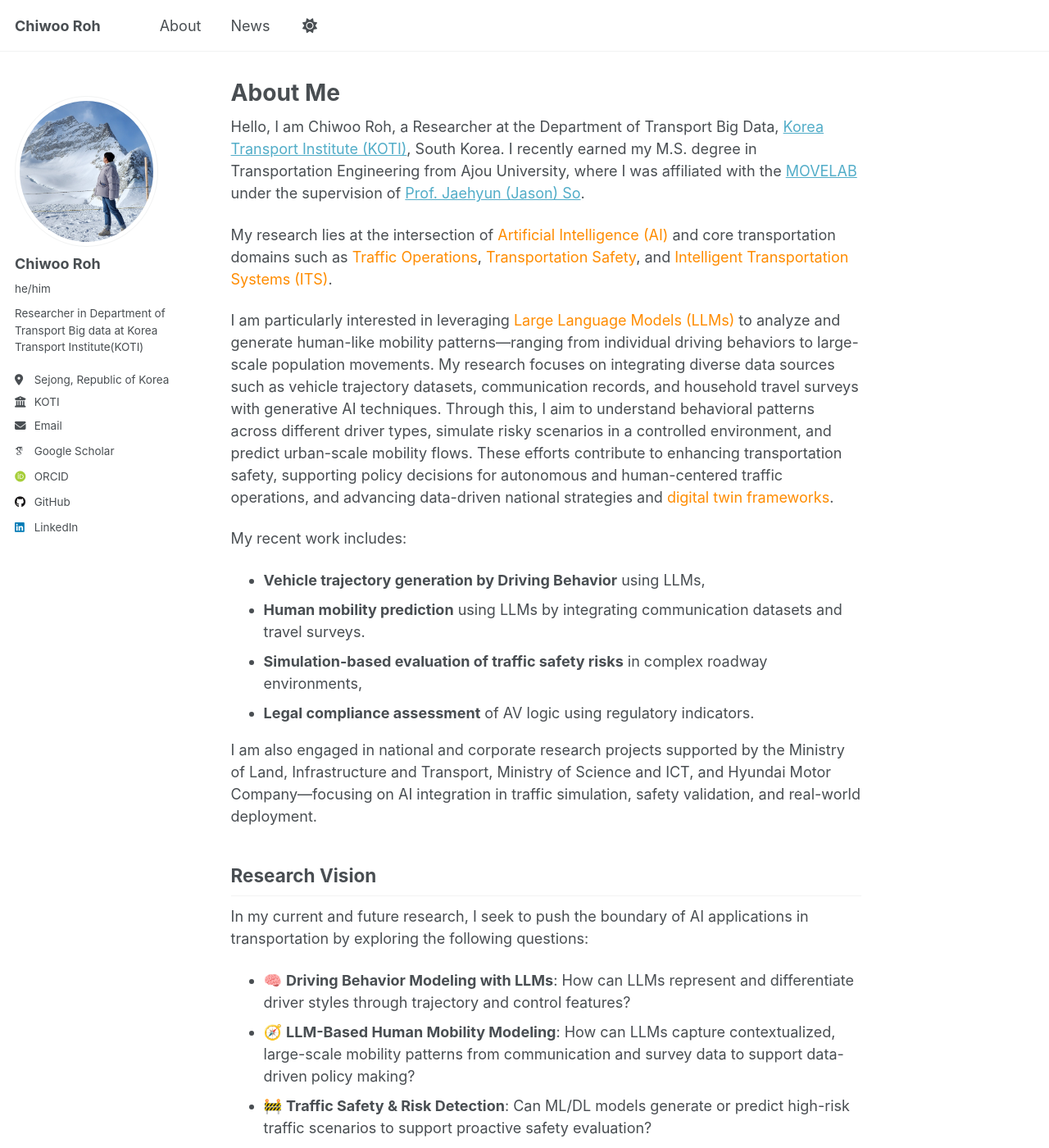
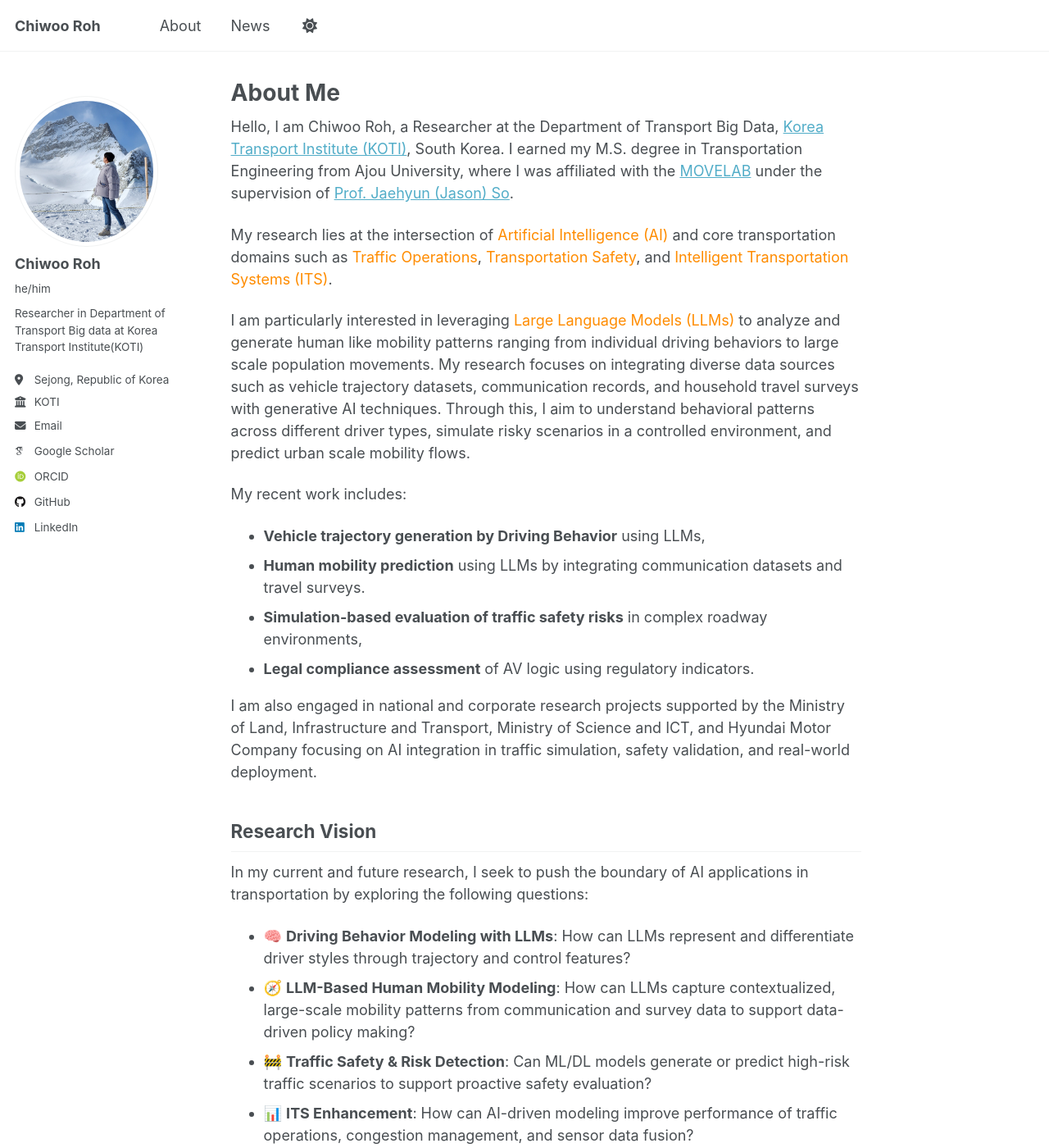
Before and after one commit to Chiwooroh/Chiwooroh.github.io, a Jekyll site: the page built from _pages/about.md, in a window 1280 px wide and 1400 px high. Shown: the whole window at 82% size. Built offline with Jekyll 4.4.1, drawn with Linux system fonts in a browser that asks for light colours; some web fonts are replaced; some of the changed text lies outside the part shown.

Commit message:
KOTI_V1.1

```diff
--- a/_includes/news-feed.html
+++ b/_includes/news-feed.html
@@ -2,7 +2,7 @@
     <div class="news-item">
       <span class="news-date">February 2025</span>
       <div class="news-content">
-        My Research, "<strong>Personality on the Road Driving Behavior Analysis and Trajectory Generation with LLM</strong>," has been presented at the 92nd Conference of Korean Society of Transportation and won the "<strong>Excellent Paper Award</strong>"
+        My Research "<strong>A Hybrid Traffic Crash Risk Analysis Modeling of Crash Data-Driven Analysis and Microscopic Simulations</strong>" has been <strong>accepted</strong> at "<strong>The IEEE International Conference on Intelligent Transportation Systems (ITSC) 2025</strong>"
       </div>
     </div>
   </div>
--- a/_pages/about.md
+++ b/_pages/about.md
@@ -7,11 +7,13 @@ redirect_from:
   - /about.html
 ---
 
-Hello, I am Chiwoo Roh, a Researcher at the Department of Transport Big Data, [Korea Transport Institute (KOTI)](https://www.koti.re.kr/index.do), South Korea. I recently earned my M.S. degree in Transportation Engineering from Ajou University, where I was affiliated with the [MOVELAB](https://movelab.ajou.ac.kr/) under the supervision of [Prof. Jaehyun (Jason) So](https://movelab.ajou.ac.kr/people/1).
+Hello, I am Chiwoo Roh, a Researcher at the Department of Transport Big Data, [Korea Transport Institute (KOTI)](https://www.koti.re.kr/index.do), South Korea. I earned my M.S. degree in Transportation Engineering from Ajou University, where I was affiliated with the [MOVELAB](https://movelab.ajou.ac.kr/) under the supervision of [Prof. Jaehyun (Jason) So](https://movelab.ajou.ac.kr/people/1).
 
 My research lies at the intersection of <span style="color: #FF8C00;">Artificial Intelligence (AI)</span> and core transportation domains such as <span style="color: #FF8C00;">Traffic Operations</span>, <span style="color: #FF8C00;">Transportation Safety</span>, and <span style="color: #FF8C00;">Intelligent Transportation Systems (ITS)</span>.
 
-I am particularly interested in leveraging <span style="color: #FF8C00;">Large Language Models (LLMs)</span> to analyze and generate human-like mobility patterns—ranging from individual driving behaviors to large-scale population movements. My research focuses on integrating diverse data sources such as vehicle trajectory datasets, communication records, and household travel surveys with generative AI techniques. Through this, I aim to understand behavioral patterns across different driver types, simulate risky scenarios in a controlled environment, and predict urban-scale mobility flows. These efforts contribute to enhancing transportation safety, supporting policy decisions for autonomous and human-centered traffic operations, and advancing data-driven national strategies and <span style="color: #FF8C00;">digital twin frameworks</span>.
+I am particularly interested in leveraging <span style="color: #FF8C00;">Large Language Models (LLMs)</span> to analyze and generate human like mobility patterns ranging from individual driving behaviors to large scale population movements.
+My research focuses on integrating diverse data sources such as vehicle trajectory datasets, communication records, and household travel surveys with generative AI techniques.
+Through this, I aim to understand behavioral patterns across different driver types, simulate risky scenarios in a controlled environment, and predict urban scale mobility flows.
 
 My recent work includes:
 - **Vehicle trajectory generation by Driving Behavior** using LLMs,
@@ -19,7 +21,7 @@ My recent work includes:
 - **Simulation-based evaluation of traffic safety risks** in complex roadway environments,
 - **Legal compliance assessment** of AV logic using regulatory indicators.
 
-I am also engaged in national and corporate research projects supported by the Ministry of Land, Infrastructure and Transport, Ministry of Science and ICT, and Hyundai Motor Company—focusing on AI integration in traffic simulation, safety validation, and real-world deployment.
+I am also engaged in national and corporate research projects supported by the Ministry of Land, Infrastructure and Transport, Ministry of Science and ICT, and Hyundai Motor Company focusing on AI integration in traffic simulation, safety validation, and real-world deployment.
 
 ## Research Vision
 
```
Also changed, not shown: _pages/news.md (+2 -2 lines).
